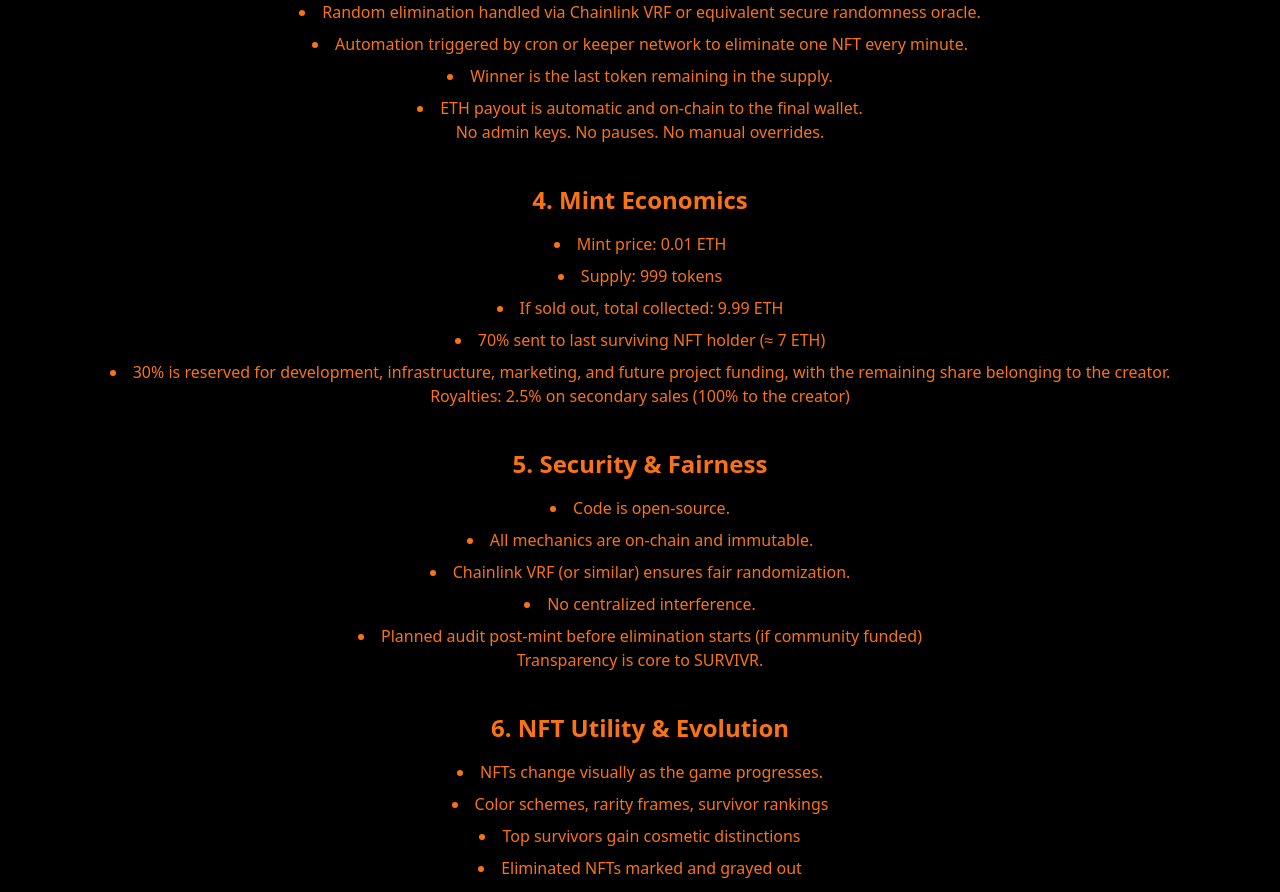
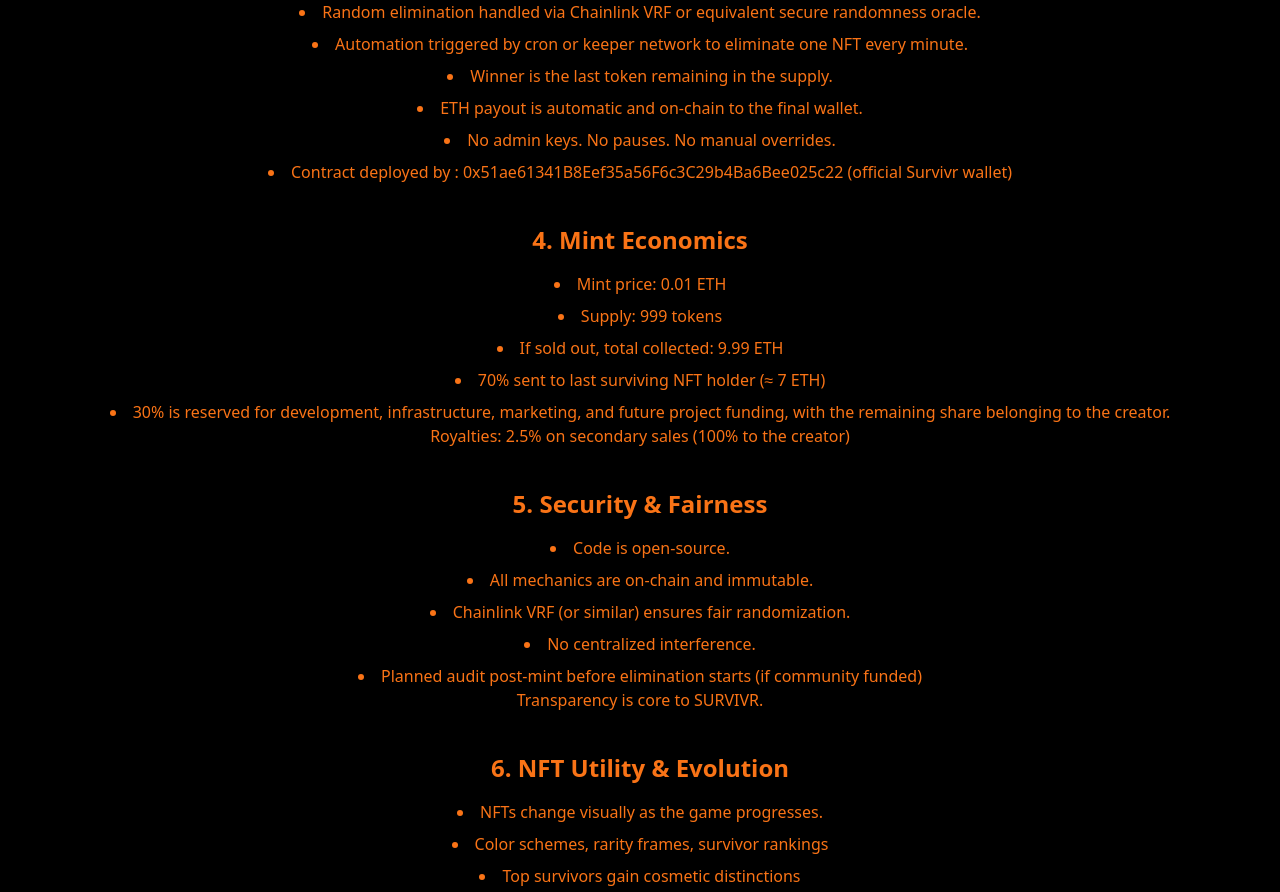
Before and after one commit to SurvivrDev/survivr-no-image, a Next.js app: page /whitepaper in a window 1280 px wide. Shown: the part 800-1692 px from the top of the page. Built offline with nearby package versions, Linux system fonts and the light colour scheme.

Commit message:
Update whitepaper.js

```diff
--- a/pages/whitepaper.js
+++ b/pages/whitepaper.js
@@ -44,8 +44,9 @@
           <li>Automation triggered by cron or keeper network to eliminate one NFT every minute.</li>
           <li>Winner is the last token remaining in the supply.</li>
           <li>ETH payout is automatic and on-chain to the final wallet.</li>
+<li>No admin keys. No pauses. No manual overrides.</li>
+<li>Contract deployed by : 0x51ae61341B8Eef35a56F6c3C29b4Ba6Bee025c22 (official Survivr wallet)</li>
         </ul>
-        <p>No admin keys. No pauses. No manual overrides.</p>
       </section>
 
       <section className="mb-10">
```
